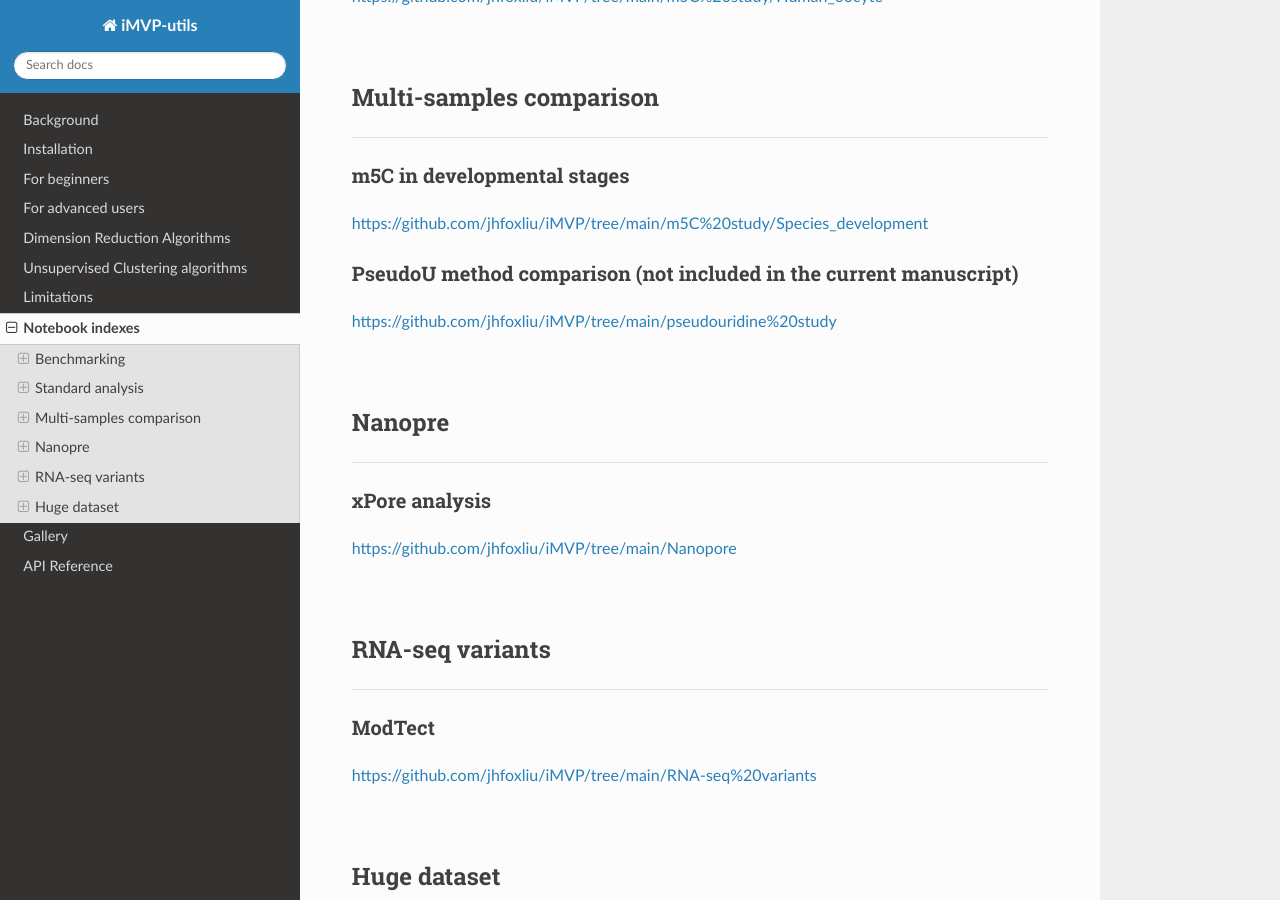
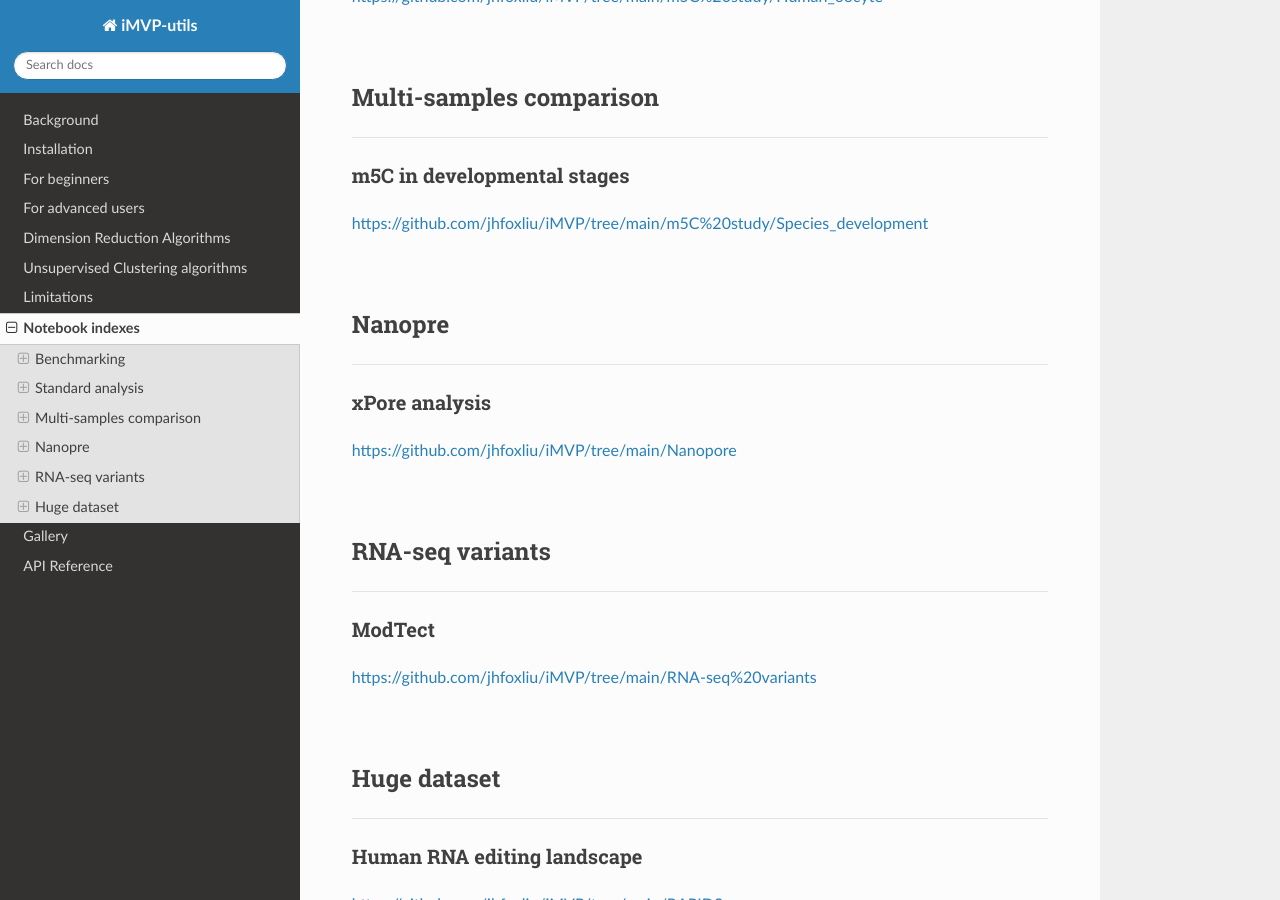
Before and after one commit to jhfoxliu/iMVP, a Sphinx documentation site: the page built from docs/notebooks.rst, in a window 1280 px wide and 900 px high, scrolled down 731 px. Built offline with Sphinx 7.4.7 and the Read the Docs theme 2.0.0, drawn with Linux system fonts in a browser that asks for light colours; pages that are not in the unit, such as notebooks, are missing from menus.

Commit message:
Update notebooks.rst

```diff
--- a/docs/notebooks.rst
+++ b/docs/notebooks.rst
@@ -42,11 +42,6 @@ m5C in developmental stages
 ^^^^^^^^^^^^^^^^^^^^^^^^^^^
 https://github.com/jhfoxliu/iMVP/tree/main/m5C%20study/Species_development
 
-
-PseudoU method comparison (not included in the current manuscript)
-^^^^^^^^^^^^^^^^^^^^^^^^^^^^^^^^^^^^^^^^^^
-https://github.com/jhfoxliu/iMVP/tree/main/pseudouridine%20study
-
 |
 
 Nanopre
```
